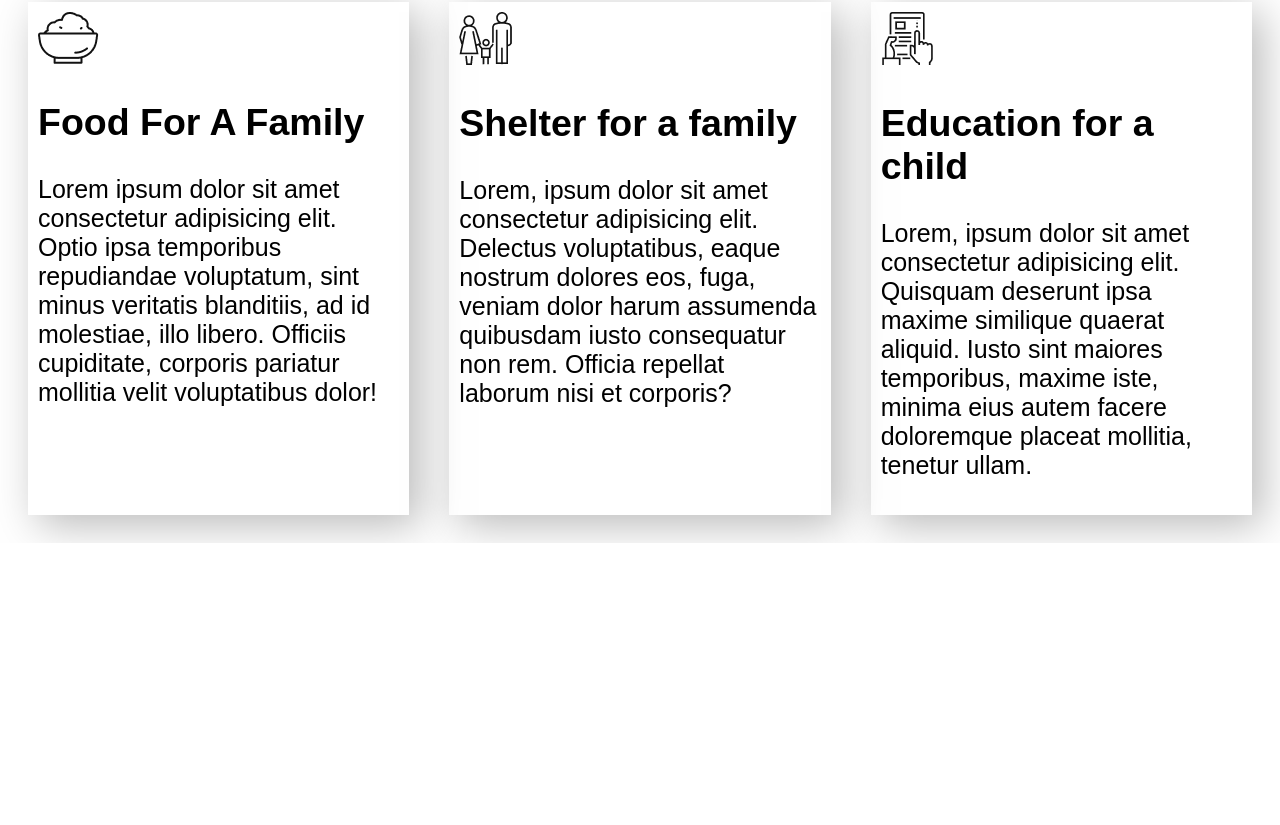
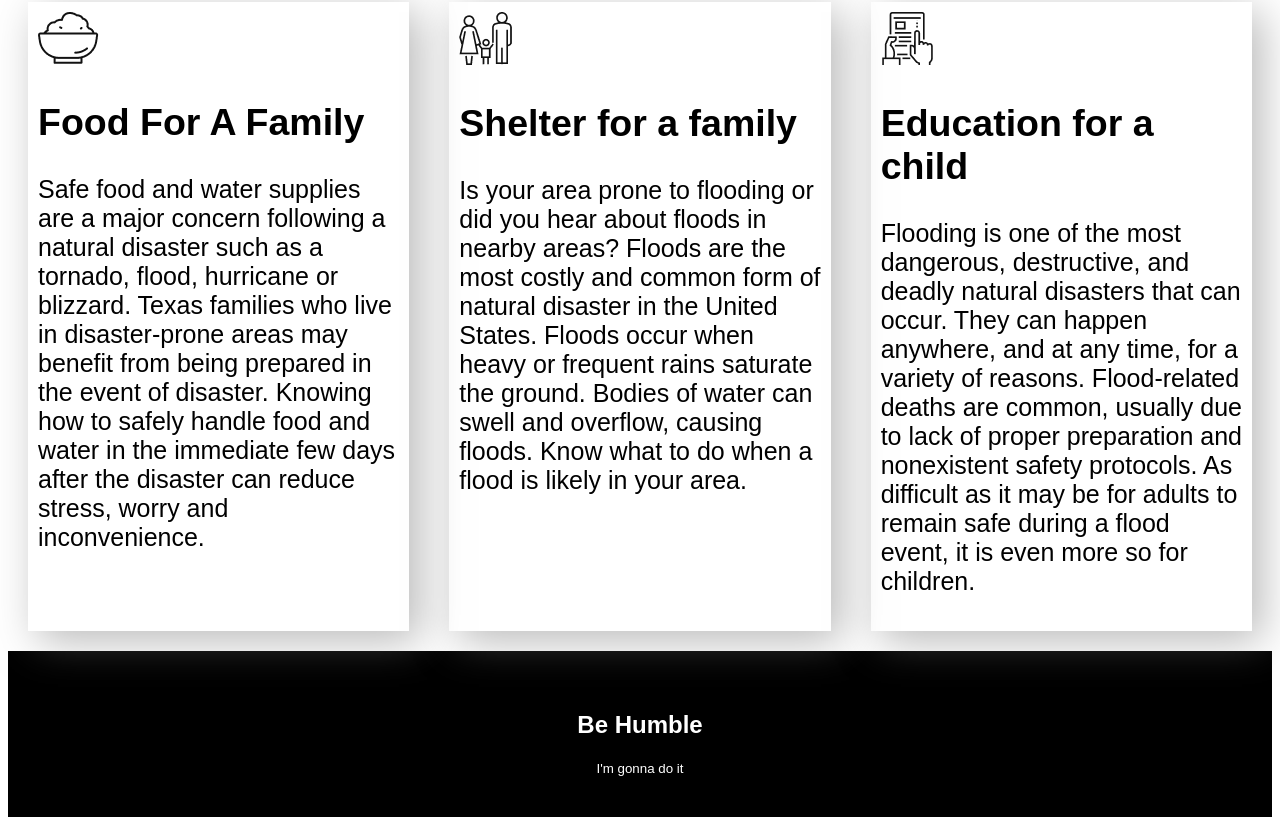
Before and after one commit to khanjubayer93/donate-for-today, a plain HTML site: page index.html in a window 1280 px wide. Shown: the part 1774-2599 px from the top of the page. Before the commit the page ends 2317 px from the top, so only its background shows below. Drawn offline with Linux system fonts and the light colour scheme; a web font is replaced by a local one.

Commit message:
footer added

```diff
--- a/index.html
+++ b/index.html
@@ -64,33 +64,41 @@
             <div class="donate-plans">
                 <img src="images/food.png" alt="">
                 <h2>Food For A Family</h2>
-                <p>Lorem ipsum dolor sit amet consectetur adipisicing elit. Optio ipsa temporibus repudiandae
-                    voluptatum,
-                    sint minus veritatis blanditiis, ad id molestiae, illo libero. Officiis cupiditate, corporis
-                    pariatur
-                    mollitia velit voluptatibus dolor!</p>
+                <p>Safe food and water supplies are a major concern following a natural disaster such as a tornado,
+                    flood, hurricane or
+                    blizzard. Texas families who live in disaster-prone areas may benefit from being prepared in the
+                    event of disaster.
+                    Knowing how to safely handle food and water in the immediate few days after the disaster can reduce
+                    stress, worry and
+                    inconvenience.</p>
             </div>
             <div class="donate-plans">
                 <img src="images/shelter.png" alt="">
                 <h2>Shelter for a family</h2>
-                <p>Lorem, ipsum dolor sit amet consectetur adipisicing elit. Delectus voluptatibus, eaque nostrum
-                    dolores
-                    eos,
-                    fuga, veniam dolor harum assumenda quibusdam iusto consequatur non rem. Officia repellat laborum
-                    nisi et
-                    corporis?</p>
+                <p>Is your area prone to flooding or did you hear about floods in nearby areas? Floods are the most
+                    costly and common form
+                    of natural disaster in the United States. Floods occur when heavy or frequent rains saturate the
+                    ground. Bodies of water
+                    can swell and overflow, causing floods. Know what to do when a flood is likely in your area.</p>
             </div>
             <div class="donate-plans">
                 <img src="images/Frame-1.png" alt="">
                 <h2>Education for a child</h2>
-                <p>Lorem, ipsum dolor sit amet consectetur adipisicing elit. Quisquam deserunt ipsa maxime similique
-                    quaerat
-                    aliquid. Iusto sint maiores temporibus, maxime iste, minima eius autem facere doloremque placeat
-                    mollitia, tenetur ullam.</p>
+                <p>Flooding is one of the most dangerous, destructive, and deadly natural disasters that can occur. They
+                    can happen
+                    anywhere, and at any time, for a variety of reasons. Flood-related deaths are common, usually due to
+                    lack of proper
+                    preparation and nonexistent safety protocols. As difficult as it may be for adults to remain safe
+                    during a flood event,
+                    it is even more so for children.</p>
             </div>
         </div>
 
     </section>
 </body>
+<footer>
+    <h2 style="color:white;">Be Humble</h2>
+    <small style="color:white;">I'm gonna do it</small>
+</footer>
 
 </html>
--- a/style.css
+++ b/style.css
@@ -91,3 +91,10 @@ h1 {
     margin: 20px;
     box-shadow: 10px 10px 40px rgba(128, 128, 128, 0.549);
 }
+
+footer {
+    text-align: center;
+    background-color: black;
+    padding-top: 40px;
+    padding-bottom: 40px;
+}
```
